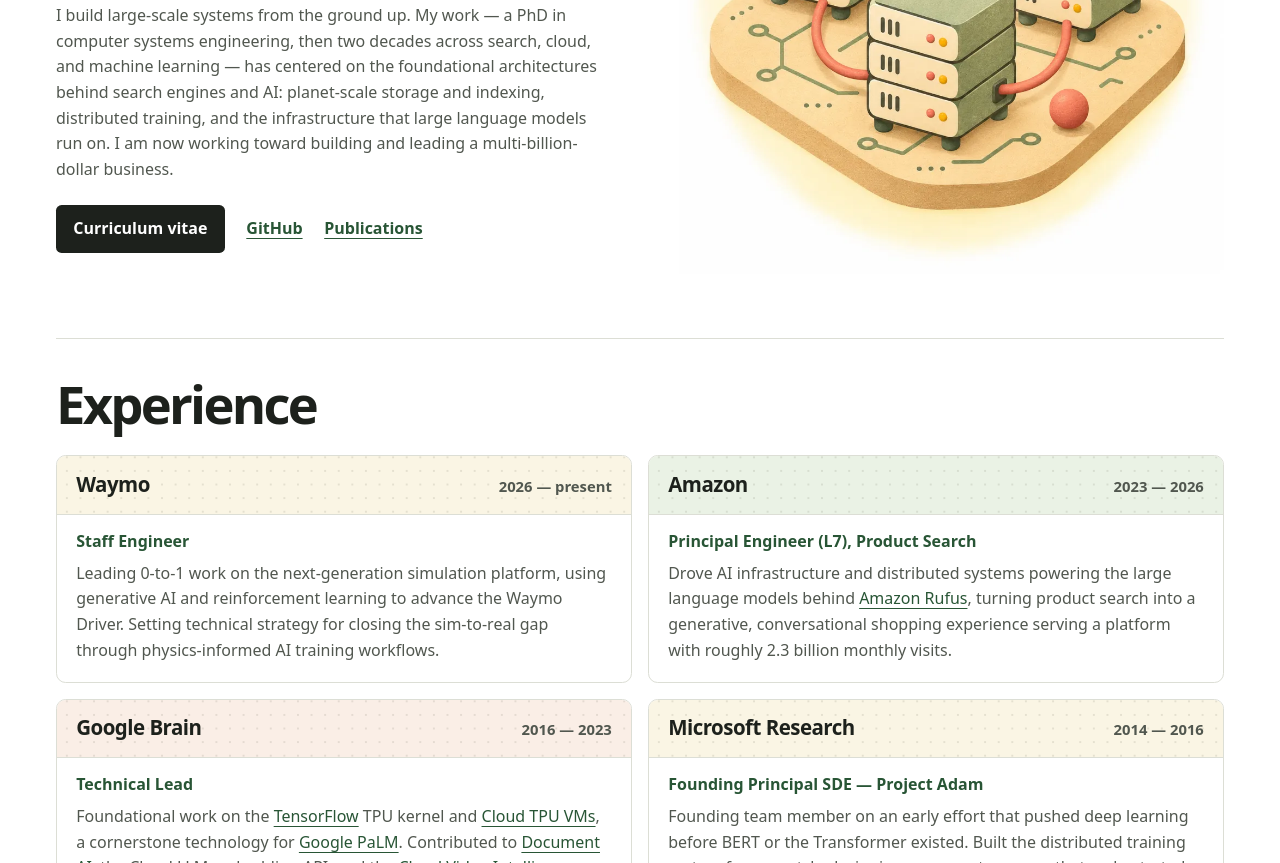
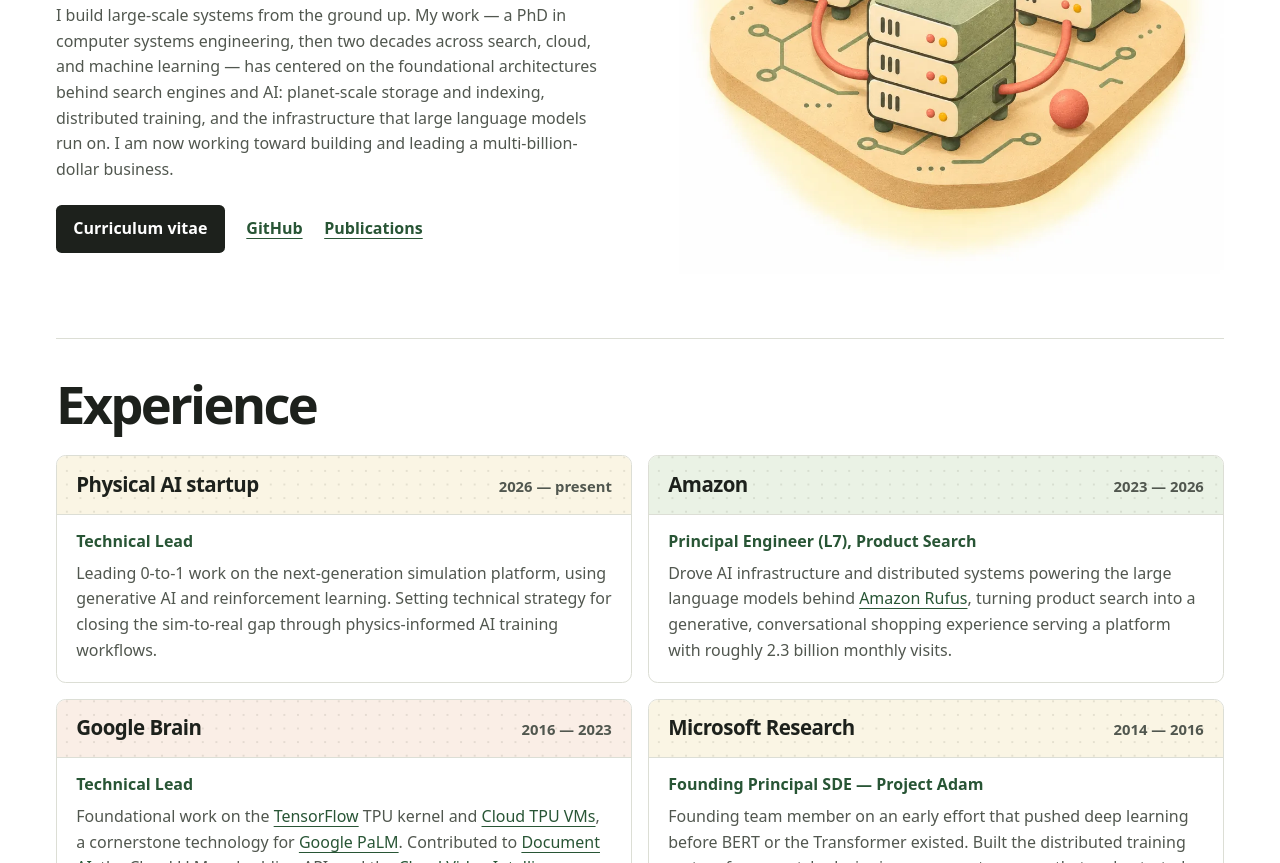
Before and after one commit to henryinharvard/henryinharvard.github.io, a plain HTML site: page index.html in a window 1280 px wide. Shown: the part 408-1271 px from the top of the page. Drawn offline with Linux system fonts and the light colour scheme.

Commit message:
Update current experience to Physical AI startup

```diff
--- a/index.html
+++ b/index.html
@@ -4,7 +4,7 @@
 <meta charset="utf-8">
 <meta name="viewport" content="width=device-width, initial-scale=1">
 <title>Henry W. Setiawan</title>
-<meta name="description" content="Henry W. Setiawan — engineer and technopreneur working on large-scale distributed systems, search, and AI infrastructure. Waymo, Amazon Rufus, Google Brain, Microsoft Research.">
+<meta name="description" content="Henry W. Setiawan — engineer and technopreneur working on large-scale distributed systems, search, and AI infrastructure. Amazon Rufus, Google Brain, Microsoft Research.">
 <meta name="robots" content="index, follow">
 <meta name="author" content="Henry W. Setiawan">
 <meta property="og:title" content="Henry W. Setiawan">
@@ -59,14 +59,14 @@
       <div class="entry-grid">
         <article class="entry">
           <div class="entry-head">
-            <h3>Waymo</h3>
+            <h3>Physical AI startup</h3>
             <span class="dates">2026 — present</span>
           </div>
-          <p class="role">Staff Engineer</p>
+          <p class="role">Technical Lead</p>
           <p class="body">
             Leading 0-to-1 work on the next-generation simulation platform, using generative AI and
-            reinforcement learning to advance the Waymo Driver. Setting technical strategy for closing
-            the sim-to-real gap through physics-informed AI training workflows.
+            reinforcement learning. Setting technical strategy for closing the sim-to-real gap
+            through physics-informed AI training workflows.
           </p>
         </article>
 
```
